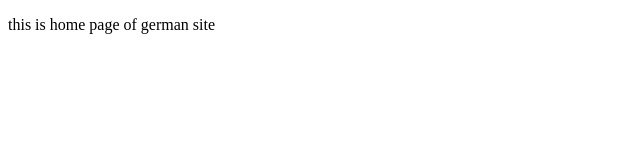
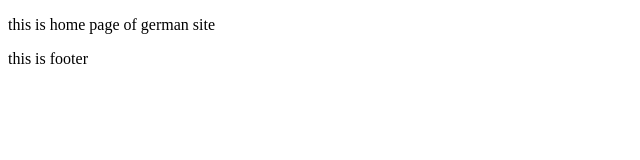
Before and after one commit to GayashanGamage/gayashanDev, a Vue app: page / in a window 1280 px wide. Shown: the top 160 px of the page, without its empty margins (0-640 px from the left). Built offline with nearby package versions, Linux system fonts and the light colour scheme.

Commit message:
add dist folder

```diff
--- a/src/App.vue
+++ b/src/App.vue
@@ -1,9 +1,14 @@
 <template>
   <p>this is home page of german site</p>
+  <foote></foote>
 </template>
 
 <script>
+import foote from "./components/foot.vue";
 export default {
   name: "App",
+  components: {
+    foote,
+  },
 };
 </script>
--- /dev/null
+++ b/src/components/foot.vue
@@ -0,0 +1,9 @@
+<template>
+  <p>this is footer</p>
+</template>
+
+<script>
+export default {
+  name: "foote",
+};
+</script>
```
Also changed, not shown: 3 other files (tests, documents, lock files or other folders).
